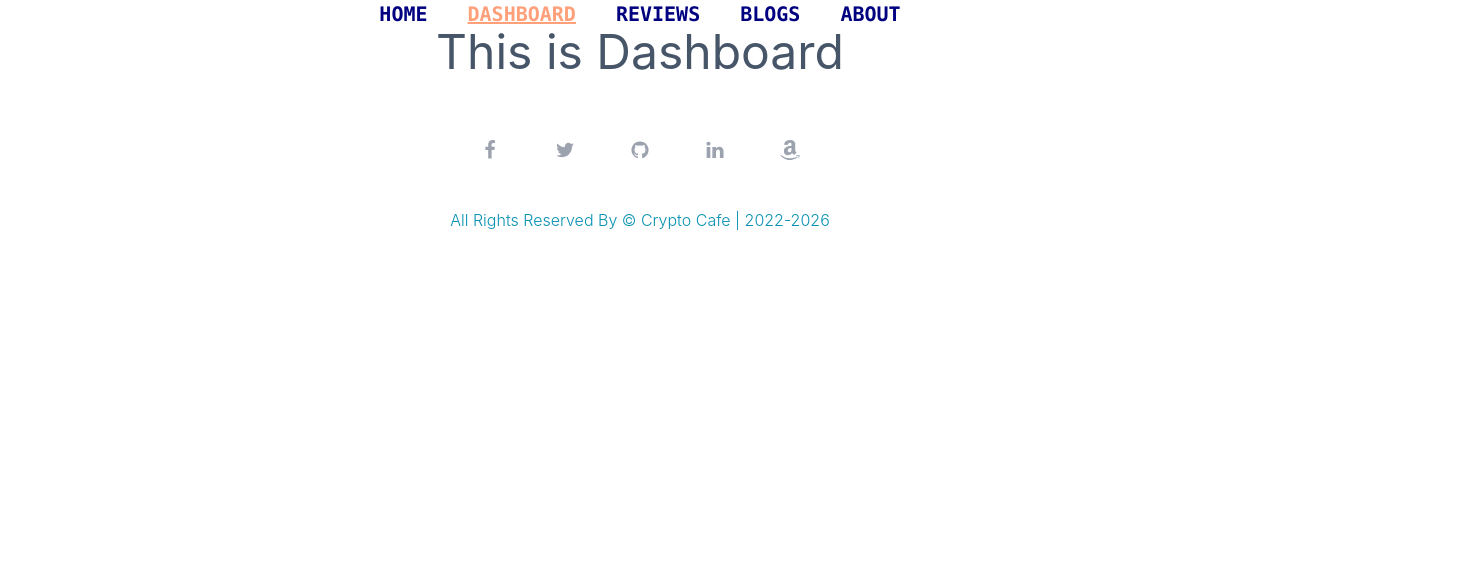
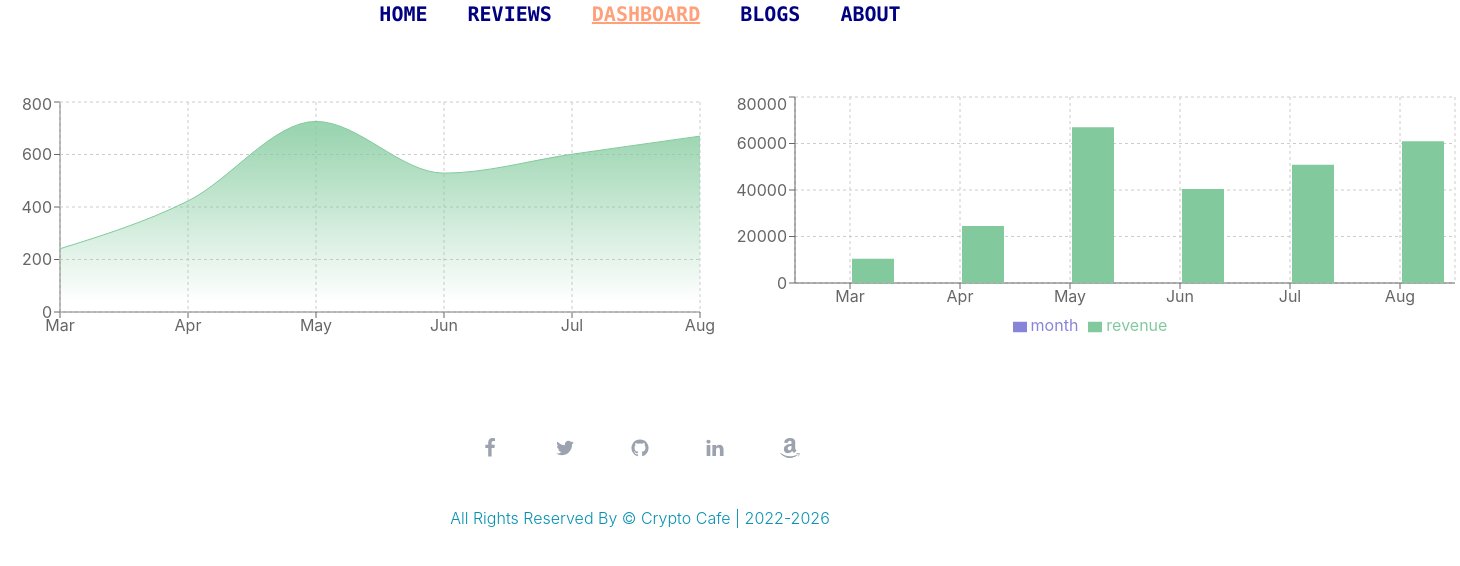
Before and after one commit to mamuntufayel/product-analysis-assign-9, a React (Create React App) app: page /dashboard in a window 1280 px wide. Shown: the top 566 px of the page, 1460 px wide, since content can reach past the window. Built offline with nearby package versions, Linux system fonts and the light colour scheme.

Commit message:
dashboard added

```diff
--- a/package.json
+++ b/package.json
@@ -10,6 +10,7 @@
     "react-dom": "^18.0.0",
     "react-router-dom": "^6.3.0",
     "react-scripts": "5.0.0",
+    "recharts": "^2.1.9",
     "web-vitals": "^2.1.4"
   },
   "scripts": {
--- a/public/tshirts.json
+++ b/public/tshirts.json
@@ -19,17 +19,6 @@
     "gender": "Keep Coding",
     "review": "It's a very good product.I am recomending this product",
     "customername": "Bokul Ali",
-    "ratings": "5 Stars"
-  },
-  {
-    "_id": "623853b21fb149d2ee7b76c7",
-    "index": 2,
-    "picture": "https://images.unsplash.com/photo-1583743814966-8936f5b7be1a?ixlib=rb-1.2.1&ixid=MnwxMjA3fDB8MHxzZWFyY2h8NXx8dCUyMHNoaXJ0fGVufDB8fDB8fA%3D%3D&auto=format&fit=crop&w=500&q=60",
-    "name": "Black",
-    "price": 24,
-    "gender": "",
-    "review": "It's a very good product.I am recomending this product",
-    "customername": "Mr. Ben",
     "ratings": "5 Stars"
   },
   {
--- a/src/Components/Blogs/Blogs.js
+++ b/src/Components/Blogs/Blogs.js
@@ -3,7 +3,14 @@ import React from 'react';
 const Blogs = () => {
     return (
         <div>
-            <p className=' text-4xl'>This is blog!!!!</p>
+            <div className=' my-20'>
+                <p className=' font-medium text-2xl'>Q: What is context api?</p>
+                <p className=' text-xl'><span className='font-medium text-2xl'>Ans</span>:Context api is a state that is used to pass the same object or array all the components.Context API is the way to create global variables that can be passed around the component tree.It works as a proxy of props.We can easily transfer the props to all components at a time in a easy way.Using context api we can easily pass the result to all children component also and make our coding easier.</p>
+            </div>
+            <div>
+                <p className=' font-medium text-2xl'>What is semantic tag?</p>
+                <p className=' text-xl'><span className='font-medium text-2xl'>Ans</span>:Semantic tag is used to make coding clean and clear and easy to determine.These tag are different from each other.They are use to declare any part of modern HTML.There status also different from each other.They have unique character.They have their own position and easy to recognize. Example:header, section, nav, aside, article, footer etc </p>
+            </div>
         </div>
     );
 };
--- a/src/Components/Dashboard/DashBoard.js
+++ b/src/Components/Dashboard/DashBoard.js
@@ -1,10 +1,83 @@
 import React from 'react';
+import { Area, AreaChart, Bar, BarChart, CartesianGrid, Legend, Tooltip, XAxis, YAxis } from 'recharts';
 
 const DashBoard = () => {
+    const data = [
+        {
+            "month": "Mar",
+            "investment": 100000,
+            "sell": 241,
+            "revenue": 10401
+        },
+        {
+            "month": "Apr",
+            "investment": 200000,
+            "sell": 423,
+            "revenue": 24500
+        },
+        {
+            "month": "May",
+            "investment": 500000,
+            "sell": 726,
+            "revenue": 67010
+        },
+        {
+            "month": "Jun",
+            "investment": 500000,
+            "sell": 529,
+            "revenue": 40405
+        },
+        {
+            "month": "Jul",
+            "investment": 600000,
+            "sell": 601,
+            "revenue": 50900
+        },
+        {
+            "month": "Aug",
+            "investment": 700000,
+            "sell": 670,
+            "revenue": 61000
+        }
+    ]
+
     return (
-        <div>
-            <h1 className=' text-5xl text-slate-600'>This is Dashboard</h1>
+        <div className=' flex md:justify-between my-16'>
+            <div>
+
+                <AreaChart width={730} height={250} data={data}
+                    margin={{ top: 10, right: 30, left: 0, bottom: 0 }}>
+                    <defs>
+                        <linearGradient id="colorUv" x1="0" y1="0" x2="0" y2="1">
+                            <stop offset="5%" stopColor="#8884d8" stopOpacity={0.8} />
+                            <stop offset="95%" stopColor="#8884d8" stopOpacity={0} />
+                        </linearGradient>
+                        <linearGradient id="colorPv" x1="0" y1="0" x2="0" y2="1">
+                            <stop offset="5%" stopColor="#82ca9d" stopOpacity={0.8} />
+                            <stop offset="95%" stopColor="#82ca9d" stopOpacity={0} />
+                        </linearGradient>
+                    </defs>
+                    <XAxis dataKey="month" />
+                    <YAxis dataKey="sell" />
+                    <CartesianGrid strokeDasharray="3 3" />
+                    <Tooltip />
+                    <Area type="monotone" dataKey="month" stroke="#8884d8" fillOpacity={1} fill="url(#colorUv)" />
+                    <Area type="monotone" dataKey="sell" stroke="#82ca9d" fillOpacity={1} fill="url(#colorPv)" />
+                </AreaChart>
+            </div>
+            <div>
+                <BarChart width={730} height={250} data={data}>
+                    <CartesianGrid strokeDasharray="3 3" />
+                    <XAxis dataKey="month" />
+                    <YAxis dataKey="revenue" />
+                    <Tooltip />
+                    <Legend />
+                    <Bar dataKey="month" fill="#8884d8" />
+                    <Bar dataKey="revenue" fill="#82ca9d" />
+                </BarChart>
+            </div>
         </div>
+
     );
 };
 
--- a/src/Components/Header/Header.js
+++ b/src/Components/Header/Header.js
@@ -8,8 +8,8 @@ const Header = () => {
         <nav className=' text-xl flex inline-flex '>
 
             <CustomLink className=' font-mono text-slate-900 font-semibold mx-5' to="/">HOME</CustomLink>
+            <CustomLink className=' font-mono text-slate-900 font-semibold mx-5' to="/reviews">REVIEWS</CustomLink>
             <CustomLink className=' font-mono text-slate-900 font-semibold mx-5' to="/dashboard">DASHBOARD</CustomLink>
-            <CustomLink className=' font-mono text-slate-900 font-semibold mx-5' to="/reviews">REVIEWS</CustomLink>
             <CustomLink className=' font-mono text-slate-900 font-semibold mx-5' to="/blogs">BLOGS</CustomLink>
             <CustomLink className=' font-mono text-slate-900 font-semibold mx-5' to="/aboutus">ABOUT</CustomLink>
         </nav>
--- a/src/Components/Home/Home.js
+++ b/src/Components/Home/Home.js
@@ -11,7 +11,7 @@ const Home = () => {
                     <h1 className=' text-5xl text-gray-600 hover:text-orange-500 pl-4 font-mono my-3 font-bold w-3/4'>Get Your Desair Fashion</h1>
                     <p className=' text-xl px-4 w-3/4'>Welcome to TUFFA FASHION, your shopping destination for fashion online. We offer fashion and quality at the best price in a more sustainable way.</p>
                     <br />
-                    <button className=' hover:bg-red-500 hover:text-white my-7  w-3/4
+                    <button className=' hover:bg-red-500 hover:text-white my-7  w-2/4
                      text-xl text-stone-800 bg-orange-200 mx-auto  mr-52'>Explore a demo</button>
 
                 </div>
--- a/src/Components/Reviews/Reviews.js
+++ b/src/Components/Reviews/Reviews.js
@@ -7,7 +7,7 @@ const Reviews = () => {
     // console.log(clothes)
     return (
         <div>
-            <p className=' text-5xl text-slate-600 hover:text-rose-200 transition-transform'>Here is some Reviews</p>
+            <p className=' text-5xl text-slate-600 hover:text-rose-200 transition-transform mt-12 mb-24'>Here is some Reviews</p>
 
             <div className=' grid grid-cols-3 gap-3'>
                 {
```
Also changed, not shown: public/data.json (added, +38 -0 lines), 1 other file (tests, documents, lock files or other folders).
